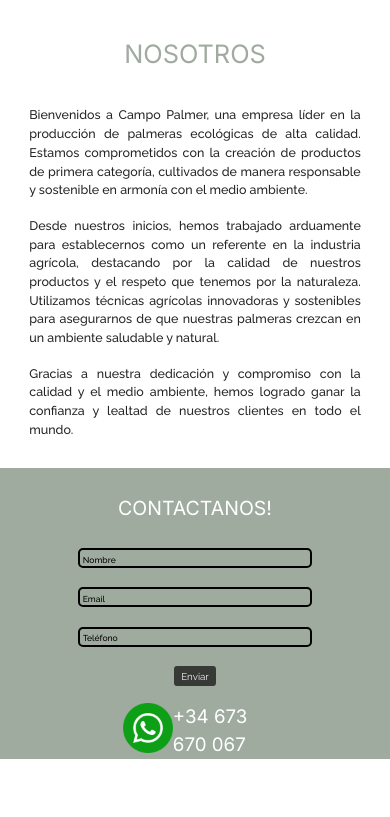
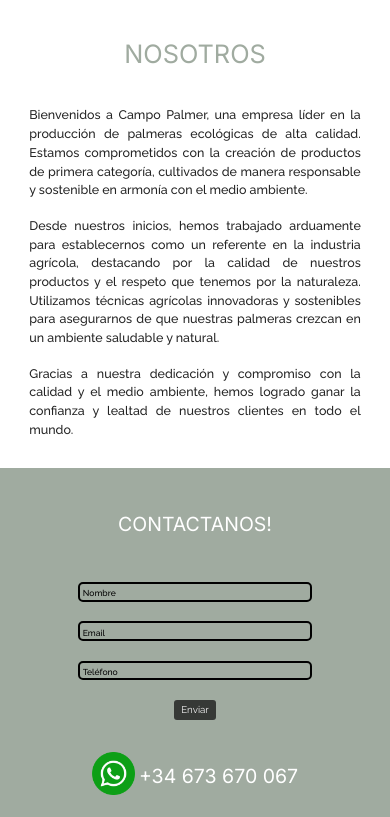
Before and after one commit to Alangr6/campo_palmer, a React (Vite) app: page / in a window 390 px wide. Shown: the part 2029-2846 px from the top of the page. Before the commit the page ends 2788 px from the top, so only its background shows below. Built offline with nearby package versions, Linux system fonts and the light colour scheme; a web font is replaced by a local one.

Commit message:
Fixed Responsive

```diff
--- a/src/App.css
+++ b/src/App.css
@@ -270,7 +270,7 @@
   display: flex;
   align-items: center;
   width: 11%;
-  justify-content: space-between;
+  justify-content: space-evenly;
 }
 
 /*scrollbar*/
@@ -342,7 +342,7 @@
   }
 
   footer>h2,
-  footer>h3 {
+  .whatsapp-sec>h3 {
     margin-bottom: 5vh;
     margin-top: 5vh;
     font-size: 2vw;
@@ -411,8 +411,8 @@
   }
 
   /*contact sec*/
-  footer>h2,
-  footer>h3 {
+  .whatsapp-sec>h2,
+  .whatsapp-sec>h3 {
     margin-bottom: 3vh;
     margin-top: 3vh;
   }
@@ -531,16 +531,21 @@
     font-size: 2.5vw;
   }
 
-  footer>h2 {
-    font-size: 5vw !important;
+  .contact-sec>h2 {
+    font-size: 5vw;
   }
 
-  footer>h3 {
-    font-size: 3.3vw;
+  .whatsapp-sec>h2,
+  .whatsapp-sec>h3 {
+    font-size: 5vw !important;
   }
 
   .whatsapp-sec {
     margin-top: 2vh;
-    width: 37%;
+    width: 55%;
+  }
+
+  .whatsapp-sec > a{
+    width: 20%;
   }
 }
--- a/src/App.jsx
+++ b/src/App.jsx
@@ -228,7 +228,7 @@
             href="https://wa.me/34672731783/?text=Hola%20Bienvenida%20a%20Campo%20Palmer"
             target="_blank"
           >
-            <img src={whasticon} width="50" height="50"></img>
+            <img src={whasticon} width="100%" height="auto" alt="whatsapp icon to create a conversation" title="whatsapp icon"></img>
           </a>
           <h3>+34 673 670 067</h3>
         </div>
```
